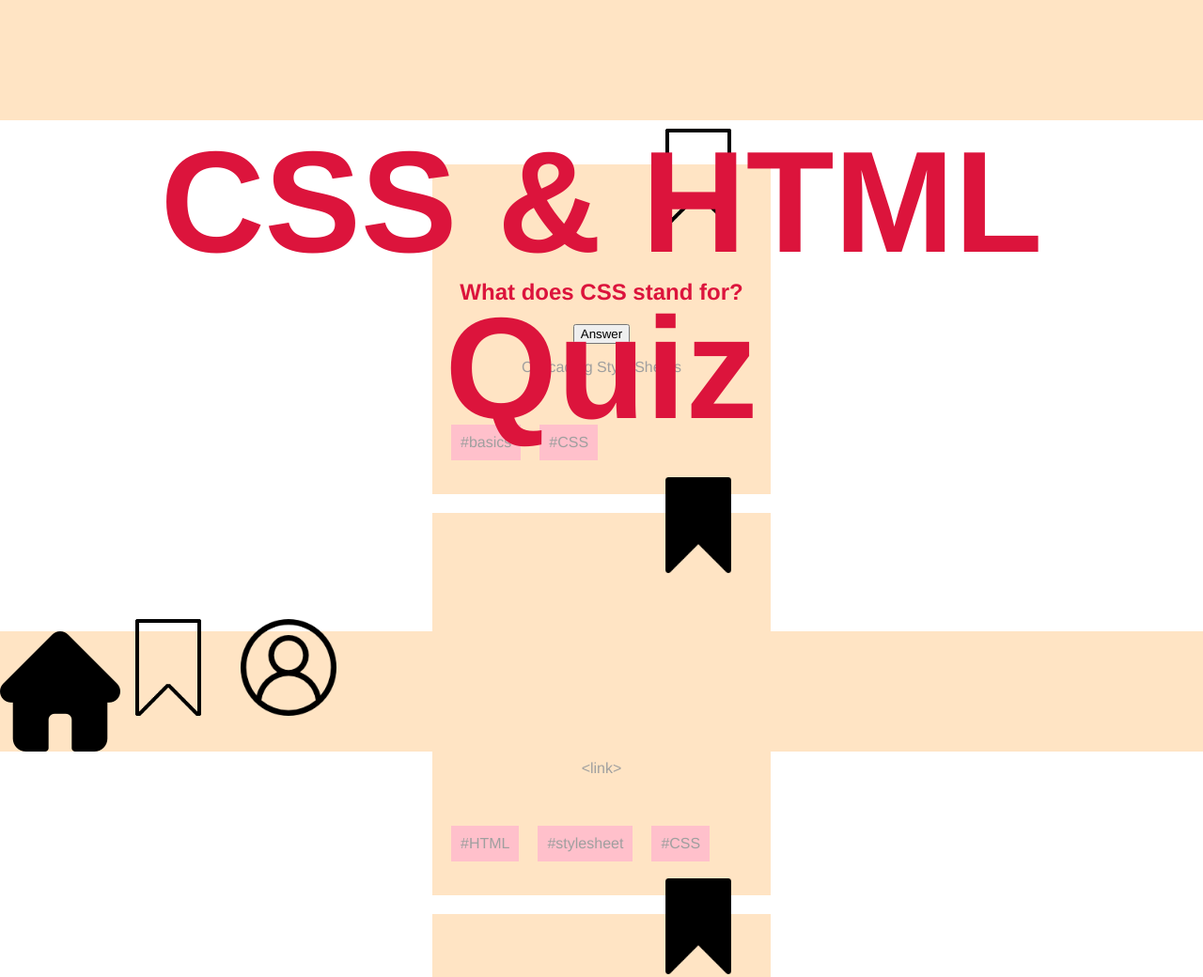
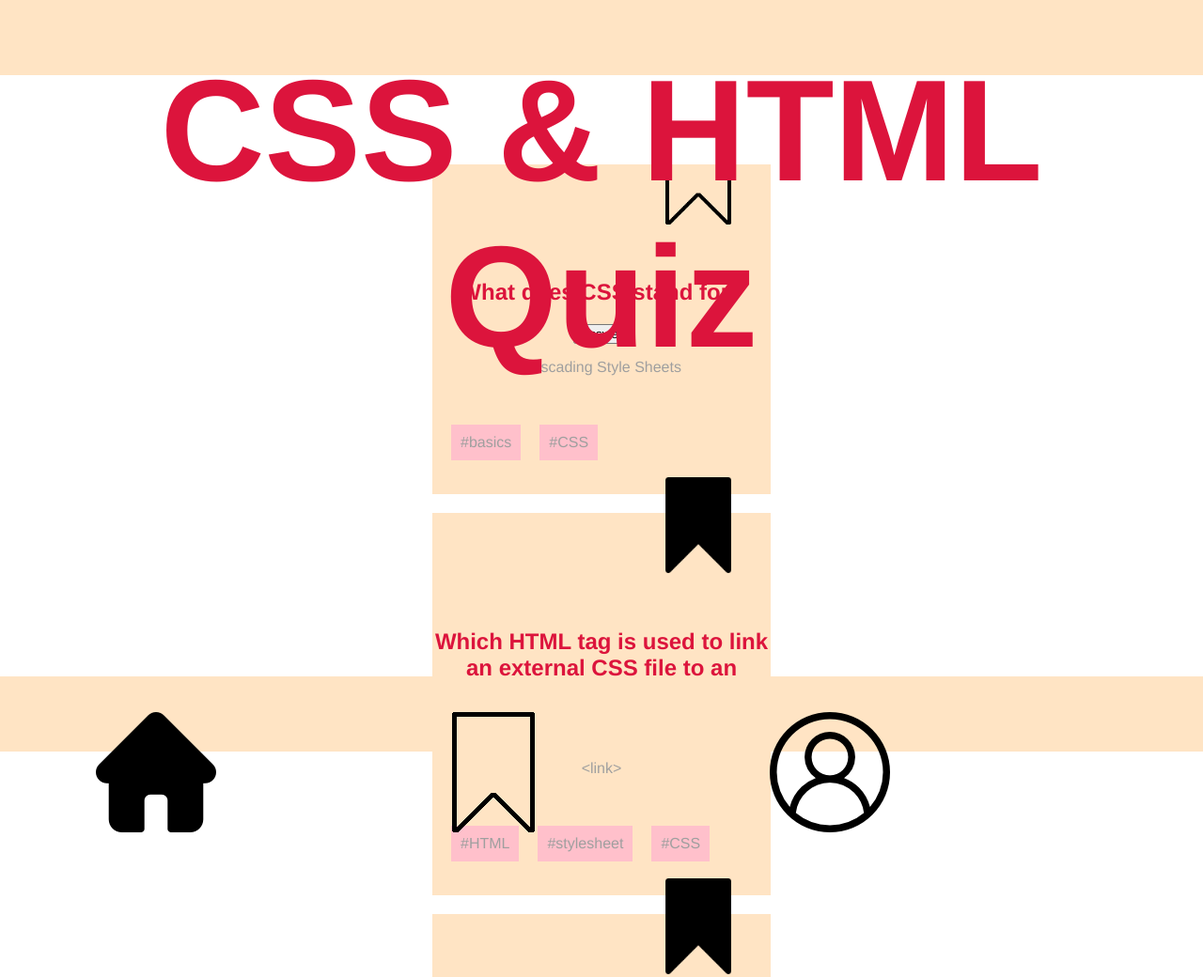
Before and after one commit to turbo-91/TorbenJost-quiz-app, a plain HTML site: page index.html in a window 1280 px wide. Shown: the top 1040 px of the page at 94% size. Drawn offline with Linux system fonts and the light colour scheme.

Commit message:
adjust nav bar

```diff
--- a/css/styles.css
+++ b/css/styles.css
@@ -22,9 +22,9 @@ body {
 header {
   z-index: 1;
   position: fixed;
-  left: 0p%;
+  left: 0%;
   top: 0%;
-  height: 16%;
+  height: 10%;
   width: 100%;
   background-color: var(--primary-background-color);
 }
@@ -40,16 +40,18 @@ main {
 nav {
   z-index: 2;
   position: fixed;
+  display: flex;
   left: 0%;
   right: 0%;
   bottom: 0%;
-  height: 16%;
+  height: 10%;
   width: 100%;
   background-color: var(--primary-background-color);
 }
 
 h1 {
   position: relative;
+  margin-top: 4%;
   text-align: center;
   color: var(--primary-font-color);
   font-size: 12vw;
@@ -111,5 +113,8 @@ p {
 
 .nav-bar {
   display: flex;
-  flex-direction: row;
+  gap: 18vw;
+  align-items: center;
+  justify-content: space-around;
+  padding: 8%;
 }
--- a/index.html
+++ b/index.html
@@ -119,9 +119,10 @@
         </section>
     </section><footer>
         <nav>
-            <section class="nav-bar"> <img src="media/icons/home_filled.png" alt="home icon signed" class="home-icon"/>
-                <img src="media/icons/bookmark_transparent.png" alt="bookmark icon unsigned" class="bookmark-icon"/>
-                <img src="media/icons/profile.png" alt="profile icon unsigned" class="bookmark-icon"/></section>
+            <section class="nav-bar">
+                <img src="media/icons/home_filled.png" alt="home icon signed" />
+                <img src="media/icons/bookmark_transparent.png" alt="bookmark icon unsigned"  />
+                <img src="media/icons/profile.png" alt="profile icon unsigned" /></section>
         </nav>
     </footer></main>
 
```
